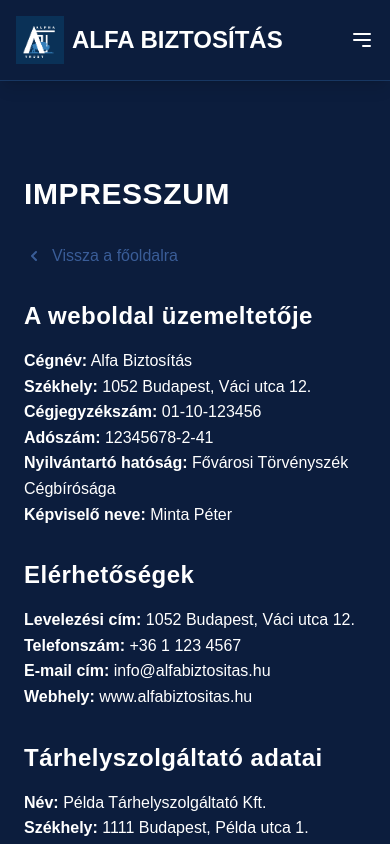
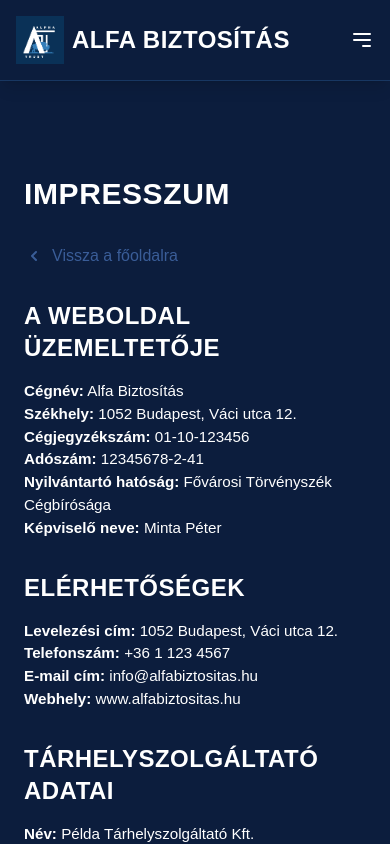
Before and after one commit to Adam3306/alfa-insurancy, a Next.js app: page /impresszum in a window 390 px wide. Shown: the top 844 px of the page. Built offline with nearby package versions, Linux system fonts and the light colour scheme.

Commit message:
feat: enhance global styles with new font integrations, improve card and section styles, and optimize layout for better responsiveness and user experience

```diff
--- a/src/app/components/About.tsx
+++ b/src/app/components/About.tsx
@@ -66,7 +66,7 @@
           <div className="md:w-1/2 relative mt-6 md:mt-0">
             <div className="relative h-[300px] md:h-[600px] w-full rounded-lg overflow-hidden">
               <Image
-                src="/insurance-consultant.jpg"
+                src="/do_ceo.jpg"
                 alt="Biztosítási szakértő"
                 fill
                 sizes="(max-width: 768px) 100vw, 50vw"
--- a/src/app/globals.css
+++ b/src/app/globals.css
@@ -15,6 +15,7 @@
   }
 }
 
+/* Antonio Font */
 @font-face {
   font-family: 'Antonio';
   src: url('/fonts/Antonio-Regular.woff2') format('woff2'),
@@ -33,34 +34,42 @@
   font-display: swap;
 }
 
-/* Use system fonts as fallback for Telegraf */
+/* Telegraf Font */
 @font-face {
   font-family: 'Telegraf';
-  src: local('Helvetica Neue'), local('Arial'), local('sans-serif');
+  src: url('/fonts/Telegraf-Regular.woff2') format('woff2'),
+       url('/fonts/Telegraf-Regular.woff') format('woff');
   font-weight: normal;
   font-style: normal;
+  font-display: swap;
 }
 
 @font-face {
   font-family: 'Telegraf';
-  src: local('Helvetica Neue Bold'), local('Arial Bold'), local('sans-serif');
+  src: url('/fonts/Telegraf-Bold.woff2') format('woff2'),
+       url('/fonts/Telegraf-Bold.woff') format('woff');
   font-weight: bold;
   font-style: normal;
+  font-display: swap;
 }
 
-/* Use system fonts as fallback for TT Interphases */
+/* TT Interphases Font */
 @font-face {
   font-family: 'TT Interphases';
-  src: local('Helvetica Neue'), local('Arial'), local('sans-serif');
+  src: url('/fonts/TTInterphases-Regular.woff2') format('woff2'),
+       url('/fonts/TTInterphases-Regular.woff') format('woff');
   font-weight: normal;
   font-style: normal;
+  font-display: swap;
 }
 
 @font-face {
   font-family: 'TT Interphases';
-  src: local('Helvetica Neue Bold'), local('Arial Bold'), local('sans-serif');
+  src: url('/fonts/TTInterphases-Bold.woff2') format('woff2'),
+       url('/fonts/TTInterphases-Bold.woff') format('woff');
   font-weight: bold;
   font-style: normal;
+  font-display: swap;
 }
 
 :root {
@@ -76,17 +85,49 @@
   font-family: 'Telegraf', -apple-system, BlinkMacSystemFont, 'Segoe UI', Roboto, Oxygen, Ubuntu, Cantarell, 'Open Sans', 'Helvetica Neue', sans-serif;
   background-color: var(--primary-blue);
   color: var(--text-light);
+  -webkit-font-smoothing: antialiased;
+  -moz-osx-font-smoothing: grayscale;
 }
 
 h1, h2, h3, h4, h5, h6 {
   font-family: 'Antonio', sans-serif;
   letter-spacing: 0.02em;
   font-weight: bold;
+  line-height: 1.2;
+  margin-bottom: 0.5em;
+}
+
+h1 {
+  letter-spacing: 0.04em;
+  text-transform: uppercase;
+}
+
+h2 {
+  letter-spacing: 0.03em;
+  text-transform: uppercase;
+}
+
+h3 {
+  letter-spacing: 0.02em;
 }
 
 p {
   line-height: 1.6;
   margin-bottom: 1rem;
+  font-family: 'Telegraf', sans-serif;
+}
+
+.font-antonio {
+  font-family: 'Antonio', sans-serif !important;
+  letter-spacing: 0.02em;
+}
+
+.font-telegraf {
+  font-family: 'Telegraf', sans-serif !important;
+}
+
+.font-interphases {
+  font-family: 'TT Interphases', sans-serif !important;
 }
 
 /* Navigation bar styles */
@@ -113,6 +154,7 @@
 #hero h1 {
   letter-spacing: 0.04em;
   line-height: 1.15;
+  text-transform: uppercase;
 }
 
 #hero .cta-button {
@@ -204,11 +246,6 @@
   animation: pulse-subtle 2s infinite ease-in-out;
 }
 
-/* Add classes for interphases font */
-.font-interphases {
-  font-family: 'TT Interphases', -apple-system, BlinkMacSystemFont, 'Segoe UI', Roboto, Oxygen, Ubuntu, Cantarell, 'Open Sans', 'Helvetica Neue', sans-serif;
-}
-
 /* Add utility classes for animations */
 .fade-in {
   animation: fadeIn 0.5s ease-in-out;
@@ -248,9 +285,11 @@
   font-weight: bold;
   font-family: 'Antonio', sans-serif;
   border-radius: 0.375rem;
+  text-transform: uppercase;
+  letter-spacing: 0.05em;
   transition: all 0.3s ease;
+  text-decoration: none;
   cursor: pointer;
-  text-align: center;
 }
 
 .cta-button:hover {
@@ -259,136 +298,201 @@
   box-shadow: 0 4px 6px rgba(0, 0, 0, 0.1);
 }
 
-/* Card container to prevent overflow */
+/* Improved card styles */
 .card-container {
-  padding: 10px;
   position: relative;
-  overflow: visible;
+  transition: transform 0.3s ease, box-shadow 0.3s ease;
 }
 
-/* Card Animation Effects - Fixed to prevent overlapping */
-.image-card {
-  transition: all 0.4s ease;
-  overflow: hidden;
-  position: relative;
-  aspect-ratio: 4/3;
-  box-shadow: 0 5px 15px rgba(0, 0, 0, 0.2);
-  margin: 0;
-  border-radius: 0;
+.card-container:hover {
+  transform: translateY(-5px);
+  box-shadow: 0 15px 30px rgba(0, 0, 0, 0.2);
 }
 
-/* Use scale and shadow for hover effect instead of translate */
-.image-card:hover {
-  transform: scale(1.02);
-  box-shadow: 0 15px 30px rgba(0, 0, 0, 0.3);
+.image-card {
+  position: relative;
+  overflow: hidden;
+  transition: all 0.4s ease;
+  box-shadow: 0 4px 10px rgba(0, 0, 0, 0.25);
+  border: 1px solid rgba(255, 255, 255, 0.05);
 }
 
-.image-card img,
-.image-card > span {
-  transition: all 0.6s ease;
-  width: 100% !important;
-  height: 100% !important;
-  position: absolute !important;
-  top: 0;
-  left: 0;
+.image-card:hover {
+  box-shadow: 0 8px 25px rgba(0, 0, 0, 0.3);
 }
 
-.image-card:hover img,
-.image-card:hover > span {
+.image-card img {
+  transition: transform 0.6s ease, filter 0.6s ease;
+  filter: brightness(0.8) saturate(1.1);
+}
+
+.image-card:hover img {
   transform: scale(1.05);
+  filter: brightness(0.9) saturate(1.2);
 }
 
 .image-card h3 {
-  font-size: 1.5rem;
-  margin-bottom: 0.75rem;
-  line-height: 1.2;
-  text-transform: uppercase;
-  position: relative;
-  z-index: 2;
+  transition: transform 0.4s ease, color 0.4s ease;
+  color: white;
+  font-weight: bold;
+  letter-spacing: 0.03em;
+  text-shadow: 1px 1px 3px rgba(0, 0, 0, 0.5);
 }
 
 .image-card:hover h3 {
-  transform: translateY(-3px);
+  transform: translateY(-5px);
+  color: rgba(255, 255, 255, 1);
 }
 
-/* Updated Card content overlay */
 .card-content {
-  background: linear-gradient(to top, rgba(0, 0, 0, 0.9) 0%, rgba(0, 0, 0, 0.7) 50%, rgba(0, 0, 0, 0.3) 100%);
-  transition: all 0.3s ease;
+  background: linear-gradient(to top, rgba(0, 0, 0, 0.8) 0%, rgba(0, 0, 0, 0) 100%);
+  transition: all 0.4s ease;
 }
 
 .image-card:hover .card-content {
-  background: linear-gradient(to top, rgba(0, 0, 0, 0.95) 0%, rgba(0, 0, 0, 0.75) 60%, rgba(0, 0, 0, 0.4) 100%);
+  background: linear-gradient(to top, rgba(0, 0, 0, 0.9) 0%, rgba(0, 0, 0, 0.2) 100%);
 }
 
-/* FAQ cards */
+/* Improved FAQ card styles */
 .faq-card {
-  transition: transform 0.3s ease, box-shadow 0.3s ease;
-  border-radius: 0;
+  transition: all 0.3s ease;
+  border-left: 3px solid transparent;
 }
 
 .faq-card:hover {
-  transform: translateY(-5px);
-  box-shadow: 0 12px 20px rgba(0, 0, 0, 0.3);
+  border-left-color: var(--highlight-blue);
+  transform: translateX(3px);
 }
 
 .faq-card h3 {
-  transition: transform 0.3s ease;
-  font-size: 1.25rem;
-  margin-bottom: 0.75rem;
-  text-transform: uppercase;
+  transition: color 0.3s ease;
+  font-weight: 700;
   line-height: 1.3;
+  letter-spacing: 0.02em;
+  margin-bottom: 0.5rem;
 }
 
 .faq-card:hover h3 {
-  transform: scale(1.02);
-  color: white;
+  color: var(--highlight-blue);
 }
 
-/* Button animations */
+/* Arrow animation in buttons */
 .cta-button:hover .arrow {
-  animation: bounceRight 1s infinite;
+  transform: translateX(5px);
 }
 
 .cta-button .arrow {
-  margin-left: 0.5rem;
+  display: inline-block;
   transition: transform 0.3s ease;
 }
 
-/* Ensure proper grid layout */
-.grid-cols-3 {
-  display: grid;
-  grid-template-columns: repeat(3, minmax(0, 1fr));
-  gap: 2rem !important;
+/* Section separation and highlighting */
+.section-divider {
+  height: 4px;
+  background: linear-gradient(90deg, var(--highlight-blue), var(--light-blue));
+  width: 80px;
+  margin: 0 auto 2rem;
+  border-radius: 2px;
 }
 
-/* Ensure flex layout works properly */
+.text-highlight {
+  color: var(--highlight-blue);
+  font-weight: 700;
+}
+
+.text-gradient {
+  background: linear-gradient(90deg, #fff, var(--highlight-blue));
+  -webkit-background-clip: text;
+  -webkit-text-fill-color: transparent;
+  background-clip: text;
+  display: inline-block;
+}
+
+.highlight-box {
+  background-color: rgba(59, 103, 193, 0.1);
+  border-left: 3px solid var(--highlight-blue);
+  padding: 1.5rem;
+  margin: 1.5rem 0;
+  border-radius: 0 0.375rem 0.375rem 0;
+}
+
+/* Section titles with accent */
+.section-title {
+  position: relative;
+  padding-bottom: 1rem;
+  margin-bottom: 2rem;
+  text-align: center;
+}
+
+.section-title::after {
+  content: "";
+  position: absolute;
+  bottom: 0;
+  left: 50%;
+  transform: translateX(-50%);
+  width: 80px;
+  height: 4px;
+  background: linear-gradient(90deg, var(--highlight-blue), var(--light-blue));
+  border-radius: 2px;
+}
+
+/* List styling */
+ul.feature-list {
+  list-style: none;
+  padding-left: 1.5rem;
+}
+
+ul.feature-list li {
+  position: relative;
+  padding-left: 1.5rem;
+  margin-bottom: 0.75rem;
+  line-height: 1.5;
+}
+
+ul.feature-list li::before {
+  content: "✓";
+  position: absolute;
+  left: 0;
+  color: var(--highlight-blue);
+  font-weight: bold;
+}
+
+/* Improve responsiveness */
 @media (max-width: 768px) {
-  .flex-col {
-    display: flex;
-    flex-direction: column;
+  .section-title {
+    padding-bottom: 0.75rem;
+    margin-bottom: 1.5rem;
   }
 
-  .md\:flex-row {
-    flex-direction: column;
+  .section-title::after {
+    width: 60px;
+    height: 3px;
   }
 
-  .md\:w-1\/3 {
-    width: 100%;
-    margin-bottom: 2rem;
+  .highlight-box {
+    padding: 1rem;
+    margin: 1rem 0;
   }
+}
 
-  .md\:space-x-10 {
-    margin-left: 0 !important;
+/* Improved scroll indicator animation */
+@keyframes scroll-down {
+  0% {
+    opacity: 1;
+    transform: translate(-50%, 0);
   }
+  75% {
+    opacity: 1;
+    transform: translate(-50%, 8px);
+  }
+  100% {
+    opacity: 0;
+    transform: translate(-50%, 10px);
+  }
+}
 
-  .space-y-10 > * + * {
-    margin-top: 2.5rem;
-  }
-
-  .grid-cols-3 {
-    grid-template-columns: minmax(0, 1fr);
-  }
+.animate-scroll-down {
+  animation: scroll-down 1.5s cubic-bezier(0.65, 0, 0.35, 1) infinite;
 }
 
 .logo-container {
@@ -407,11 +511,6 @@
   50% {
     transform: translateX(5px);
   }
-}
-
-.text-highlight {
-  font-weight: bold;
-  color: var(--highlight-blue);
 }
 
 .hero-title {
@@ -517,3 +616,162 @@
   color: var(--highlight-blue);
   font-weight: bold;
 }
+
+/* Mobile responsiveness improvements */
+@media (max-width: 768px) {
+  .flex-col-mobile {
+    display: flex;
+    flex-direction: column;
+  }
+
+  .md\:flex-row {
+    flex-direction: column;
+  }
+
+  .md\:w-1\/2, .md\:w-1\/3, .md\:w-2\/3 {
+    width: 100%;
+    margin-bottom: 1.5rem;
+  }
+
+  .space-y-mobile > * + * {
+    margin-top: 1.5rem;
+  }
+
+  .md\:space-x-4, .md\:space-x-6, .md\:space-x-8 {
+    margin-left: 0 !important;
+    margin-right: 0 !important;
+  }
+
+  h1 {
+    font-size: 2rem;
+    line-height: 1.2;
+  }
+
+  h2 {
+    font-size: 1.75rem;
+    line-height: 1.2;
+  }
+
+  h3 {
+    font-size: 1.25rem;
+    line-height: 1.3;
+  }
+
+  p {
+    font-size: 0.95rem;
+    line-height: 1.5;
+  }
+
+  .image-card {
+    height: 250px;
+  }
+}
+
+/* Additional typography enhancements */
+.text-uppercase {
+  text-transform: uppercase;
+}
+
+.letter-spacing-wide {
+  letter-spacing: 0.05em;
+}
+
+.letter-spacing-wider {
+  letter-spacing: 0.1em;
+}
+
+.font-antonio-bold {
+  font-family: 'Antonio', sans-serif;
+  font-weight: bold;
+}
+
+.font-telegraf-bold {
+  font-family: 'Telegraf', sans-serif;
+  font-weight: bold;
+}
+
+.font-interphases-bold {
+  font-family: 'TT Interphases', sans-serif;
+  font-weight: bold;
+}
+
+/* Enhanced section styles */
+section {
+  position: relative;
+  padding: 3rem 0;
+}
+
+section::after {
+  content: '';
+  position: absolute;
+  bottom: 0;
+  left: 0;
+  width: 100%;
+  height: 1px;
+  background: linear-gradient(90deg,
+    rgba(255,255,255,0) 0%,
+    rgba(255,255,255,0.1) 50%,
+    rgba(255,255,255,0) 100%
+  );
+}
+
+/* Animation improvements */
+.hover-lift {
+  transition: transform 0.3s ease;
+}
+
+.hover-lift:hover {
+  transform: translateY(-5px);
+}
+
+.hover-scale {
+  transition: transform 0.3s ease;
+}
+
+.hover-scale:hover {
+  transform: scale(1.03);
+}
+
+/* Styled separators */
+.separator {
+  height: 4px;
+  width: 60px;
+  background: var(--highlight-blue);
+  margin: 1.5rem 0;
+  border-radius: 2px;
+}
+
+.separator-center {
+  margin-left: auto;
+  margin-right: auto;
+}
+
+.separator-gradient {
+  background: linear-gradient(90deg, var(--highlight-blue), var(--light-blue));
+}
+
+/* Better form element styling */
+input, textarea, select {
+  background-color: rgba(255, 255, 255, 0.05);
+  border: 1px solid rgba(255, 255, 255, 0.1);
+  transition: border-color 0.3s ease, box-shadow 0.3s ease;
+}
+
+input:focus, textarea:focus, select:focus {
+  border-color: var(--highlight-blue);
+  box-shadow: 0 0 0 2px rgba(59, 103, 193, 0.2);
+  outline: none;
+}
+
+/* Visually highlighted content */
+.feature-card {
+  background-color: rgba(59, 103, 193, 0.1);
+  border-radius: 0.5rem;
+  padding: 1.5rem;
+  transition: transform 0.3s ease, background-color 0.3s ease;
+}
+
+.feature-card:hover {
+  background-color: rgba(59, 103, 193, 0.15);
+  transform: translateY(-3px);
+}
--- a/src/app/layout.tsx
+++ b/src/app/layout.tsx
@@ -16,7 +16,44 @@
 }) {
   return (
     <html lang="hu">
-      <body className="antialiased">
+      <head>
+        <link
+          rel="preload"
+          href="/fonts/Antonio-Regular.woff2"
+          as="font"
+          type="font/woff2"
+          crossOrigin="anonymous"
+        />
+        <link
+          rel="preload"
+          href="/fonts/Antonio-Bold.woff2"
+          as="font"
+          type="font/woff2"
+          crossOrigin="anonymous"
+        />
+        <link
+          rel="preload"
+          href="/fonts/Telegraf-Regular.woff2"
+          as="font"
+          type="font/woff2"
+          crossOrigin="anonymous"
+        />
+        <link
+          rel="preload"
+          href="/fonts/Telegraf-Bold.woff2"
+          as="font"
+          type="font/woff2"
+          crossOrigin="anonymous"
+        />
+        <link
+          rel="preload"
+          href="/fonts/TTInterphases-Regular.woff2"
+          as="font"
+          type="font/woff2"
+          crossOrigin="anonymous"
+        />
+      </head>
+      <body className="antialiased font-telegraf">
         <Navbar />
         <div className="pt-16">{children}</div>
       </body>
```
Also changed, not shown: src/app/page.tsx (+18 -10 lines), 2 other files (tests, documents, lock files or other folders).
